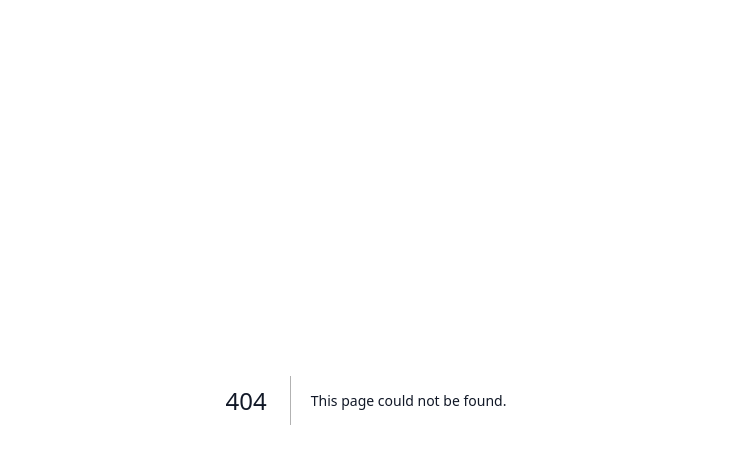
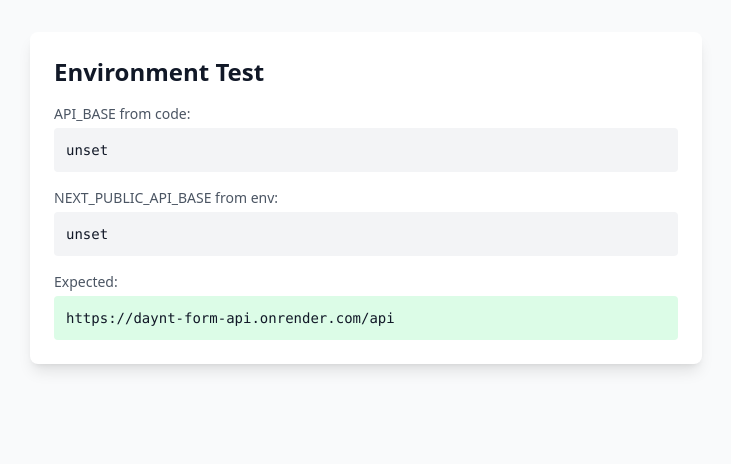
Before and after one commit to Lcore17/Daynt-Form-Builder, a Next.js app in the folder apps/web/: page /test-env in a window 1280 px wide. Before the commit this address had no page. Shown: the top 464 px of the page, without its empty margins (274-1005 px from the left). Built offline with nearby package versions, Linux system fonts and the light colour scheme; no server answers.

Commit message:
debug: add environment variable test page

```diff
--- /dev/null
+++ b/apps/web/app/test-env/page.tsx
@@ -0,0 +1,34 @@
+'use client';
+import { API_BASE } from '../../lib/api';
+
+export default function TestEnv() {
+  return (
+    <div className="min-h-screen bg-gray-50 dark:bg-gray-900 p-8">
+      <div className="max-w-2xl mx-auto bg-white dark:bg-gray-800 rounded-lg shadow-lg p-6">
+        <h1 className="text-2xl font-bold mb-4 text-gray-900 dark:text-white">
+          Environment Test
+        </h1>
+        <div className="space-y-4">
+          <div>
+            <p className="text-sm text-gray-600 dark:text-gray-400 mb-1">API_BASE from code:</p>
+            <code className="block bg-gray-100 dark:bg-gray-700 p-3 rounded text-sm break-all">
+              {API_BASE}
+            </code>
+          </div>
+          <div>
+            <p className="text-sm text-gray-600 dark:text-gray-400 mb-1">NEXT_PUBLIC_API_BASE from env:</p>
+            <code className="block bg-gray-100 dark:bg-gray-700 p-3 rounded text-sm break-all">
+              {process.env.NEXT_PUBLIC_API_BASE || 'NOT SET'}
+            </code>
+          </div>
+          <div>
+            <p className="text-sm text-gray-600 dark:text-gray-400 mb-1">Expected:</p>
+            <code className="block bg-green-100 dark:bg-green-900 p-3 rounded text-sm break-all">
+              https://daynt-form-api.onrender.com/api
+            </code>
+          </div>
+        </div>
+      </div>
+    </div>
+  );
+}
```
